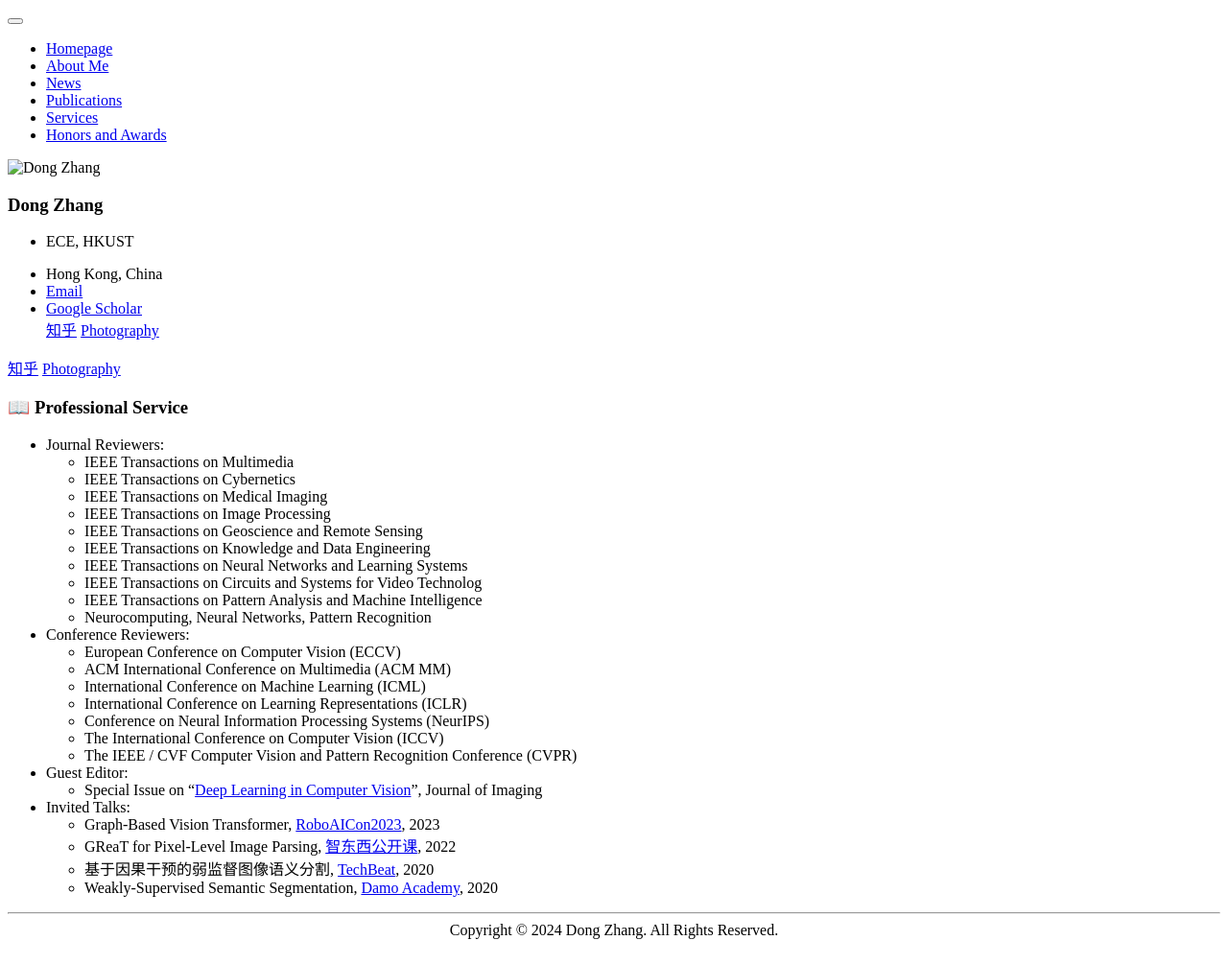
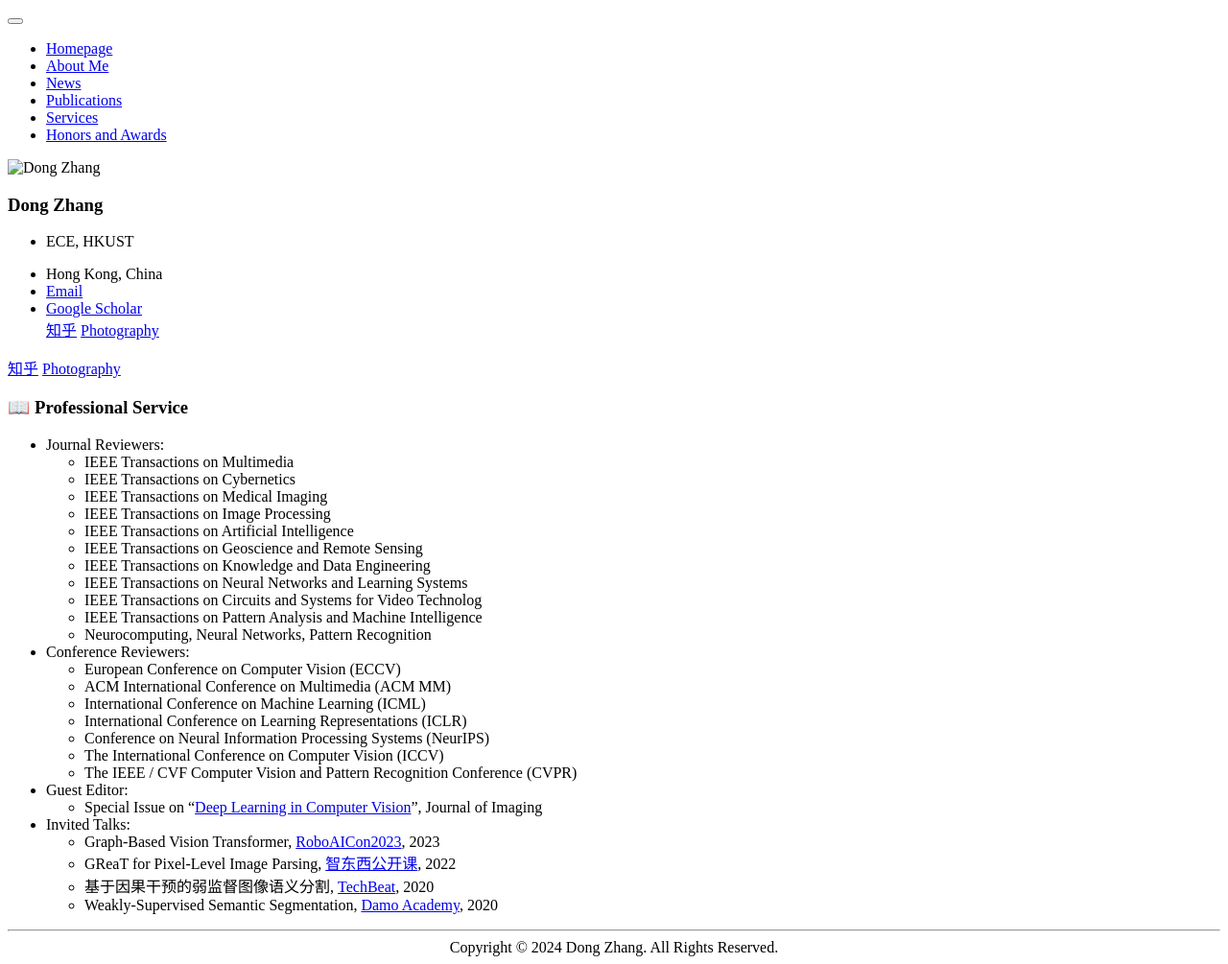
Before and after one commit to ZHANGDONG-NJUST/zhangdong-njust.github.io, a Jekyll site: the page built from _pages/includes/3_service.md, in a window 1280 px wide. Shown: the whole page at 96% size. Built offline with Jekyll 4.4.1, drawn with Linux system fonts in a browser that asks for light colours; our own code applies the rules of GitHub Pages for plain Markdown files.

Commit message:
Update 3_service.md

```diff
--- a/_pages/includes/3_service.md
+++ b/_pages/includes/3_service.md
@@ -4,6 +4,7 @@
   - IEEE Transactions on Cybernetics
   - IEEE Transactions on Medical Imaging
   - IEEE Transactions on Image Processing
+  - IEEE Transactions on Artificial Intelligence
   - IEEE Transactions on Geoscience and Remote Sensing
   - IEEE Transactions on Knowledge and Data Engineering
   - IEEE Transactions on Neural Networks and Learning Systems
```
